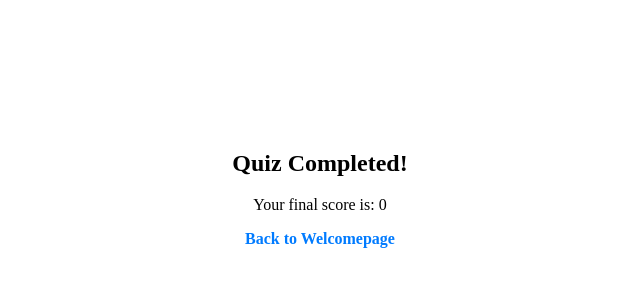
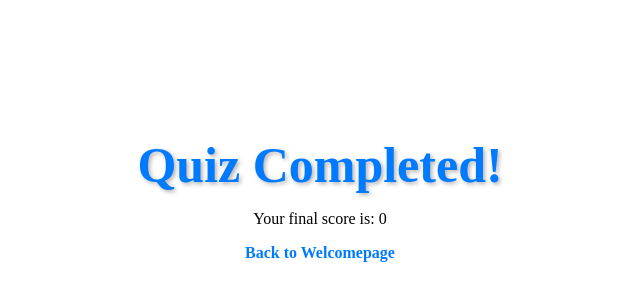
Before and after one commit to swenat/mitt-quiz, a React (Vite) app: page /ResultPage in a window 1280 px wide. Shown: the part 210-510 px from the top of the page, without its empty margins (320-960 px from the left). Built offline with nearby package versions, Linux system fonts and the light colour scheme.

Commit message:
change of link for welcomepage

```diff
--- a/src/AppLayout.tsx
+++ b/src/AppLayout.tsx
@@ -1,4 +1,4 @@
-import { Link, Outlet } from "react-router-dom";
+import { Outlet } from "react-router-dom";
 import styled from "styled-components";
 
 const Container = styled.div`
@@ -14,25 +14,13 @@ const Main = styled.main`
 	text-align: center;
 `;
 
-const BackLink = styled(Link)`
-	display: block;
-	margin-top: 16px;
-	text-decoration: none;
-	color: #007bff; /* Bootstrap's primary color */
-	font-weight: bold;
-	&:hover {
-		text-decoration: underline;
-	}
-`;
-
 function AppLayout() {
 	return (
 		<>
 			<Container>
-				<Header>{/* Your header content goes here */}</Header>
+				<Header>{/* klistra in logotyp? */}</Header>
 				<Main>
 					<Outlet />
-					<BackLink to="/">Back to Welcomepage</BackLink>
 				</Main>
 			</Container>
 		</>
--- a/src/main.tsx
+++ b/src/main.tsx
@@ -6,7 +6,7 @@ import {
 	createBrowserRouter,
 	createRoutesFromElements,
 } from "react-router-dom";
-import AppLayout from "./AppLayout";
+import AppLayout from "./AppLayout.tsx";
 import Quiz from "./components/Quiz";
 import "./main.css";
 import ResultPage from "./pages/ResultPage";
--- a/src/pages/ResultPage.tsx
+++ b/src/pages/ResultPage.tsx
@@ -1,10 +1,29 @@
 import React from "react";
-import { useLocation } from "react-router-dom";
+import { Link, useLocation } from "react-router-dom";
 import styled from "styled-components";
 
 const ResultContainer = styled.div`
 	text-align: center;
 	margin-top: 50px;
+`;
+const CompleteTitle = styled.h2`
+	font-size: 50px;
+	color: #007bff;
+	margin-bottom: 2px;
+	text-shadow: 2px 2px 4px rgba(0, 0, 0, 0.3);
+	span {
+		color: #000;
+	}
+`;
+const BackLink = styled(Link)`
+	display: block;
+	margin-top: 16px;
+	text-decoration: none;
+	color: #007bff; /* Bootstrap's primary color */
+	font-weight: bold;
+	&:hover {
+		text-decoration: underline;
+	}
 `;
 
 const ResultPage: React.FC = () => {
@@ -12,8 +31,9 @@ const ResultPage: React.FC = () => {
 	const finalScore = location.state?.score || 0;
 	return (
 		<ResultContainer>
-			<h2>Quiz Completed!</h2>
+			<CompleteTitle> Quiz Completed!</CompleteTitle>
 			<p>Your final score is: {finalScore}</p>
+			<BackLink to="/">Back to Welcomepage</BackLink>
 		</ResultContainer>
 	);
 };
```
Also changed, not shown: src/footer.tsx (added).
